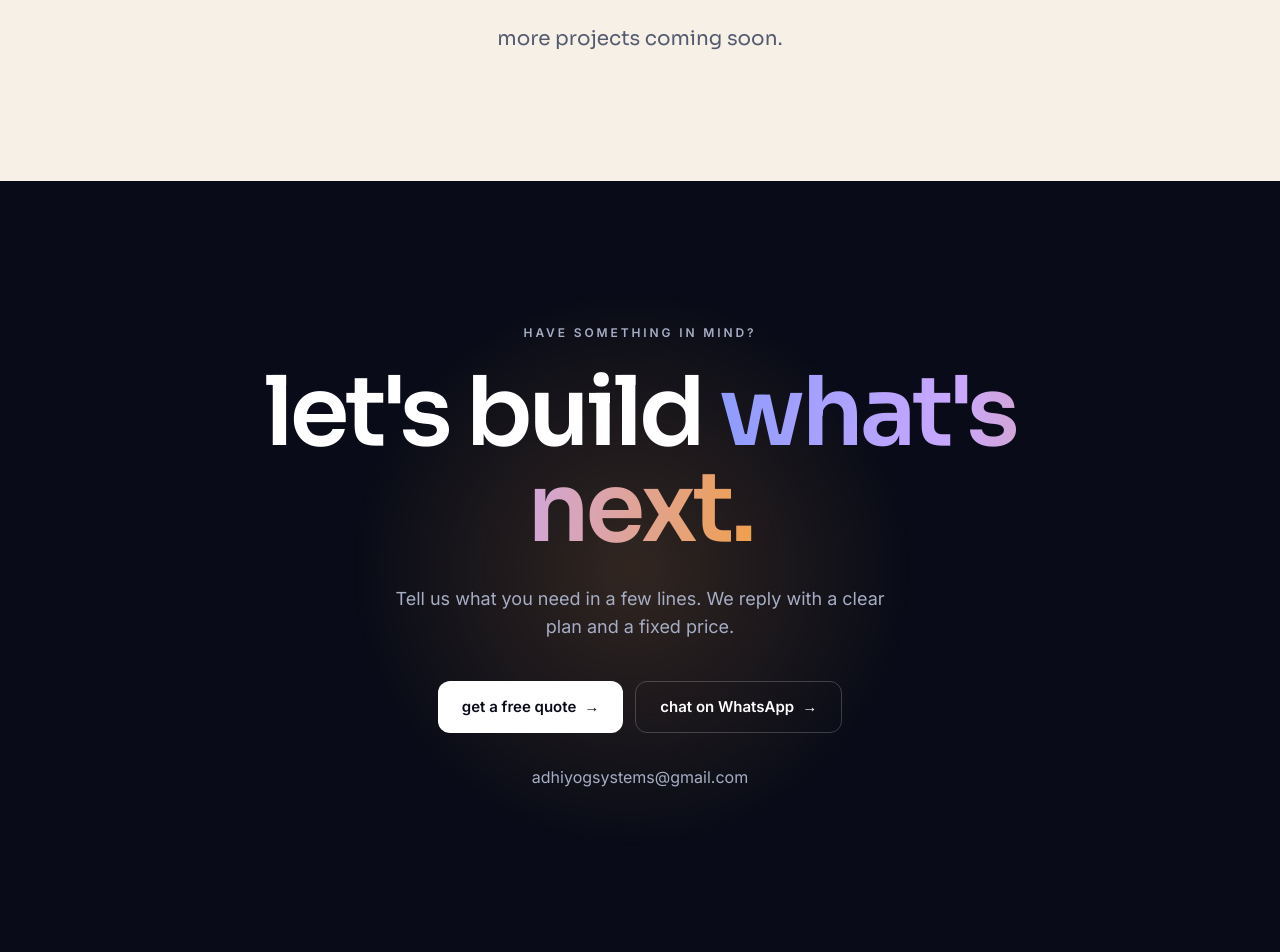
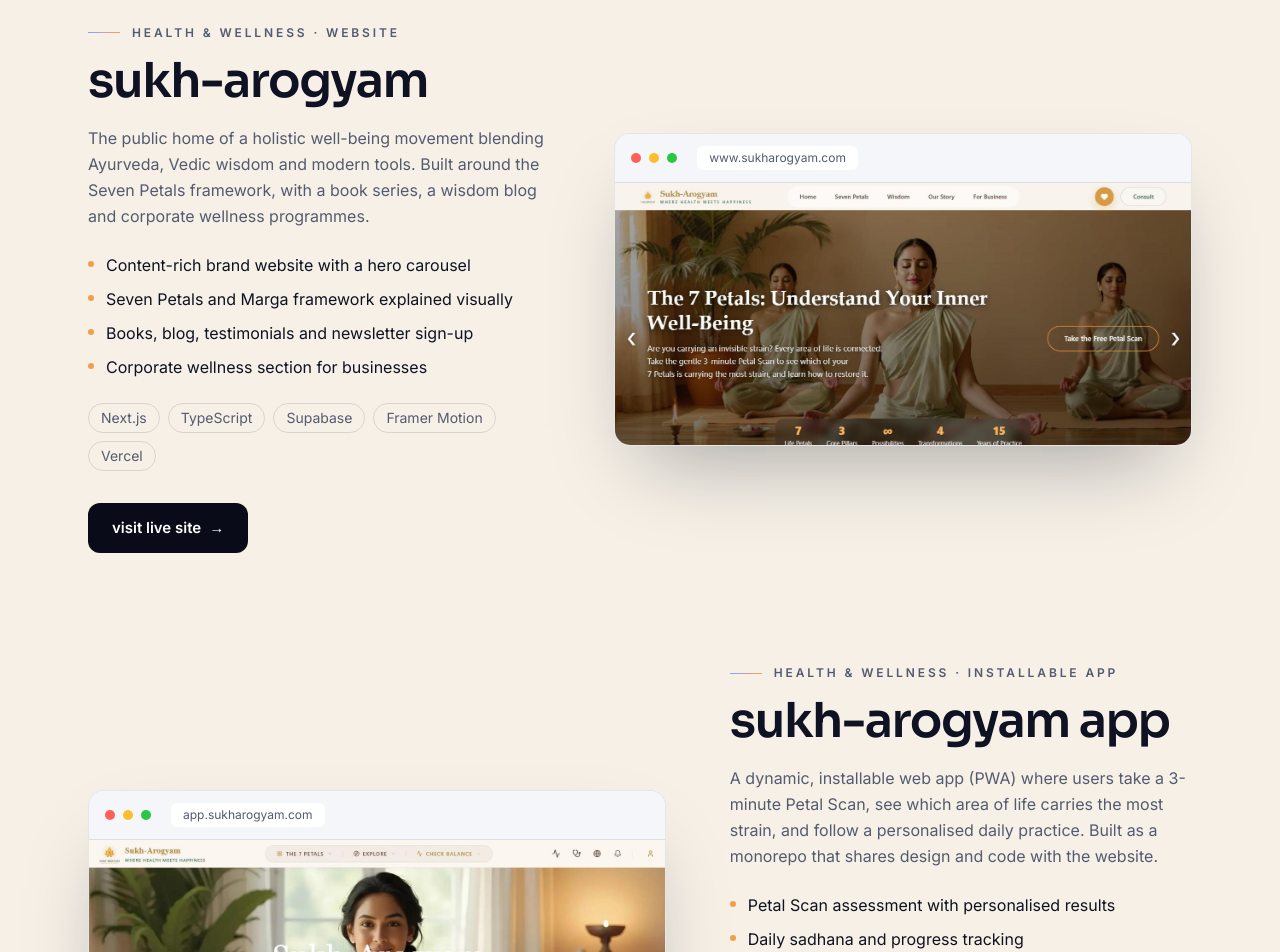
Before and after one commit to adhiyogsystems/arqora-website, a Next.js app: page /work in a window 1280 px wide. Shown: the part 1200-2152 px from the top of the page. Built offline with nearby package versions, Linux system fonts and the light colour scheme; no server answers.

Commit message:
Add Sukh-Arogyam website and app to Our Work
Co-Authored-By: Claude Opus 5.5 <noreply@anthropic.com>

```diff
--- a/src/app/work/page.tsx
+++ b/src/app/work/page.tsx
@@ -21,8 +21,8 @@ export default function WorkPage() {
       />
       <section data-theme="light" className="bg-cream py-24 sm:py-32">
         <Container className="grid gap-28">
-          {projects.map((p) => (
-            <ProjectShowcase key={p.slug} project={p} headingLevel="h2" />
+          {projects.map((p, i) => (
+            <ProjectShowcase key={p.slug} project={p} headingLevel="h2" reverse={i % 2 === 1} />
           ))}
           <p data-reveal className="text-center font-display text-xl text-ink-soft">more projects coming soon.</p>
         </Container>
--- a/src/components/ProjectShowcase.tsx
+++ b/src/components/ProjectShowcase.tsx
@@ -4,11 +4,19 @@ import { ButtonLink, Eyebrow } from "@/components/ui";
 import type { Project } from "@/data/projects";
 
 /** A project shown inside a browser-window frame, with what we built beside it. */
-export function ProjectShowcase({ project, headingLevel = "h3" }: { project: Project; headingLevel?: "h2" | "h3" }) {
+export function ProjectShowcase({
+  project,
+  headingLevel = "h3",
+  reverse = false,
+}: {
+  project: Project;
+  headingLevel?: "h2" | "h3";
+  reverse?: boolean;
+}) {
   const H = headingLevel;
   return (
-    <article className="grid items-center gap-10 lg:grid-cols-[1.25fr_1fr] lg:gap-16">
-      <div data-reveal className="overflow-hidden rounded-2xl border border-ink/10 bg-white shadow-[0_40px_80px_-30px_rgba(14,18,34,0.35)]">
+    <article className={`grid items-center gap-10 lg:gap-16 ${reverse ? "lg:grid-cols-[1fr_1.25fr]" : "lg:grid-cols-[1.25fr_1fr]"}`}>
+      <div data-reveal className={`${reverse ? "lg:order-2" : ""} overflow-hidden rounded-2xl border border-ink/10 bg-white shadow-[0_40px_80px_-30px_rgba(14,18,34,0.35)]`}>
         <div className="flex items-center gap-2 border-b border-ink/10 bg-mist px-4 py-3">
           <span className="h-2.5 w-2.5 rounded-full bg-[#ff5f57]" />
           <span className="h-2.5 w-2.5 rounded-full bg-[#febc2e]" />
--- a/src/data/projects.ts
+++ b/src/data/projects.ts
@@ -27,4 +27,37 @@ export const projects: Project[] = [
     ],
     stack: ["Next.js", "TypeScript", "Vercel"],
   },
+  {
+    slug: "sukh-arogyam",
+    name: "Sukh-Arogyam",
+    url: "https://www.sukharogyam.com",
+    image: "/work/sukharogyam.jpg",
+    category: "Health & wellness · Website",
+    summary:
+      "The public home of a holistic well-being movement blending Ayurveda, Vedic wisdom and modern tools. Built around the Seven Petals framework, with a book series, a wisdom blog and corporate wellness programmes.",
+    built: [
+      "Content-rich brand website with a hero carousel",
+      "Seven Petals and Marga framework explained visually",
+      "Books, blog, testimonials and newsletter sign-up",
+      "Corporate wellness section for businesses",
+    ],
+    stack: ["Next.js", "TypeScript", "Supabase", "Framer Motion", "Vercel"],
+  },
+  {
+    slug: "sukh-arogyam-app",
+    name: "Sukh-Arogyam App",
+    url: "https://app.sukharogyam.com",
+    image: "/work/sukharogyam-app.jpg",
+    category: "Health & wellness · Installable app",
+    summary:
+      "A dynamic, installable web app (PWA) where users take a 3-minute Petal Scan, see which area of life carries the most strain, and follow a personalised daily practice. Built as a monorepo that shares design and code with the website.",
+    built: [
+      "Petal Scan assessment with personalised results",
+      "Daily sadhana and progress tracking",
+      "Sign-in, user data and content on Supabase",
+      "Installs on phones like a native app (PWA)",
+      "Monorepo with shared UI, design tokens and types",
+    ],
+    stack: ["Next.js", "TypeScript", "Supabase", "PWA", "Zustand", "Recharts", "Monorepo"],
+  },
 ];
```
Also changed, not shown: public/work/sukharogyam-app.jpg (added), public/work/sukharogyam.jpg (added).
